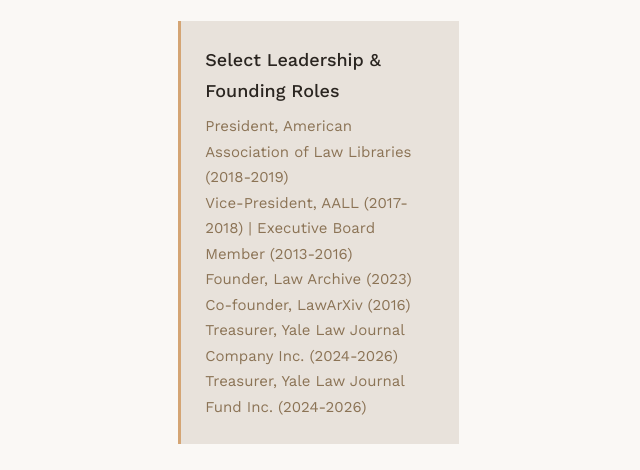
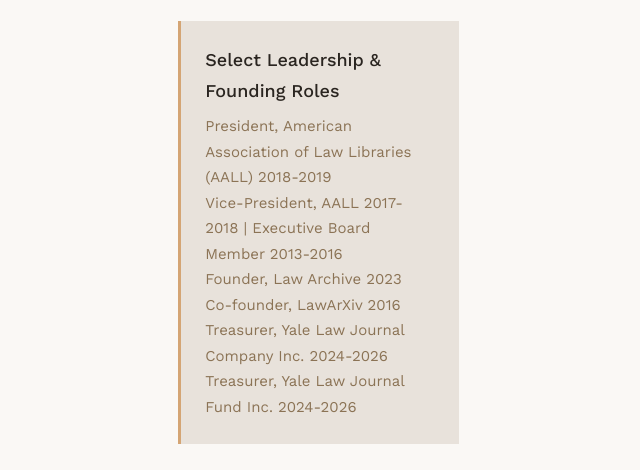
Before and after one commit to fcadmus/femicadmus.github.io, a plain HTML site: page index.html in a window 1280 px wide. Shown: the part 3625-4095 px from the top of the page, 445-1085 px from the left. Drawn offline with nearby package versions, Linux system fonts and the light colour scheme.

Commit message:
Update leadership roles formatting in index.html

```diff
--- a/index.html
+++ b/index.html
@@ -761,12 +761,12 @@
                     <div class="skill-item reveal">
                         <div class="skill-title">Select Leadership & Founding Roles</div>
                         <div class="skill-description">
-                            President, American Association of Law Libraries (2018-2019)<br>
-                            Vice-President, AALL (2017-2018) | Executive Board Member (2013-2016)<br>
-                            Founder, Law Archive (2023)<br>
-                            Co-founder, LawArXiv (2016)<br>
-                            Treasurer, Yale Law Journal Company Inc. (2024-2026)<br>
-                            Treasurer, Yale Law Journal Fund Inc. (2024-2026)
+                            President, American Association of Law Libraries (AALL) 2018-2019<br>
+                            Vice-President, AALL 2017-2018 | Executive Board Member 2013-2016<br>
+                            Founder, Law Archive 2023<br>
+                            Co-founder, LawArXiv 2016<br>
+                            Treasurer, Yale Law Journal Company Inc. 2024-2026<br>
+                            Treasurer, Yale Law Journal Fund Inc. 2024-2026
                         </div>
                     </div>
                 </div>
```
